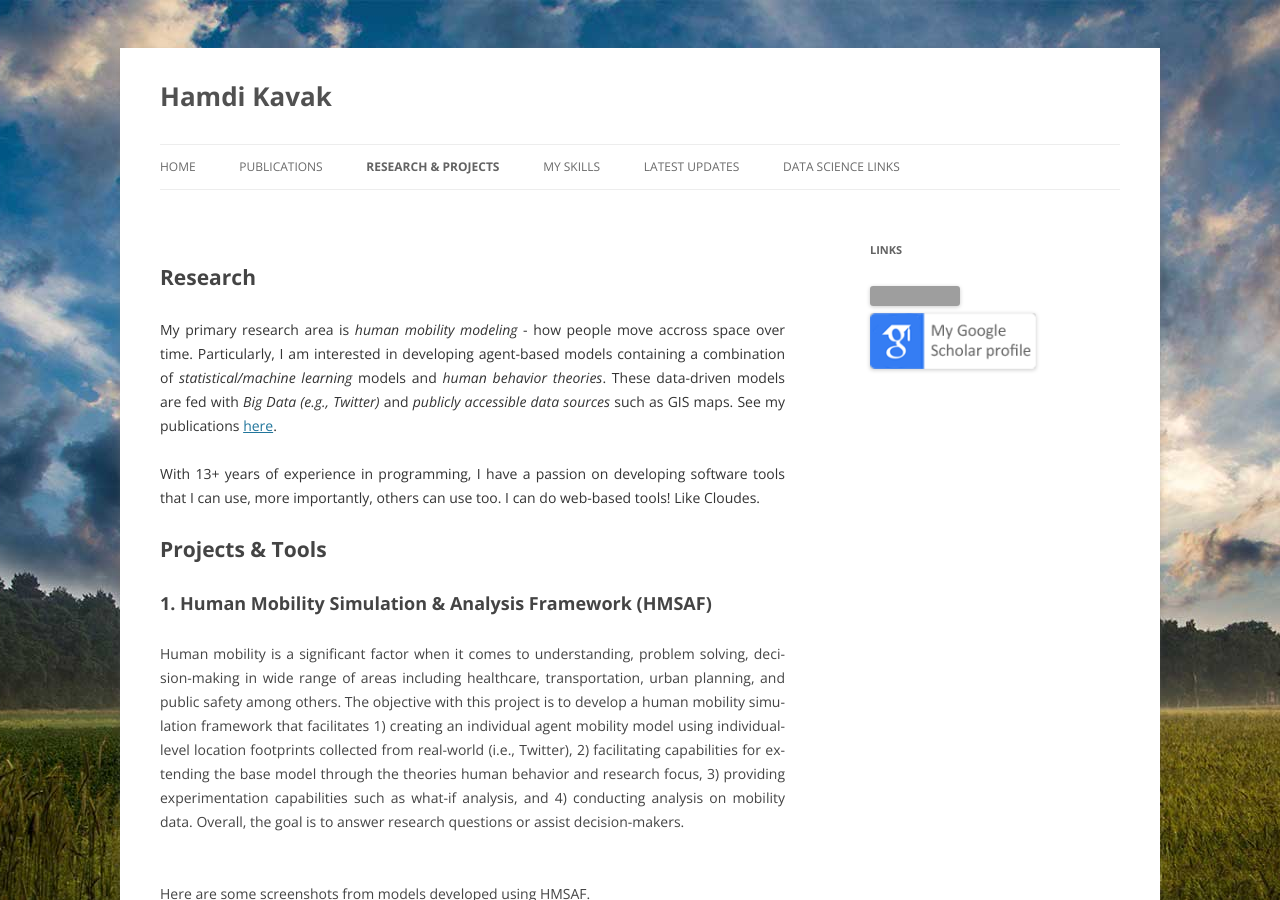
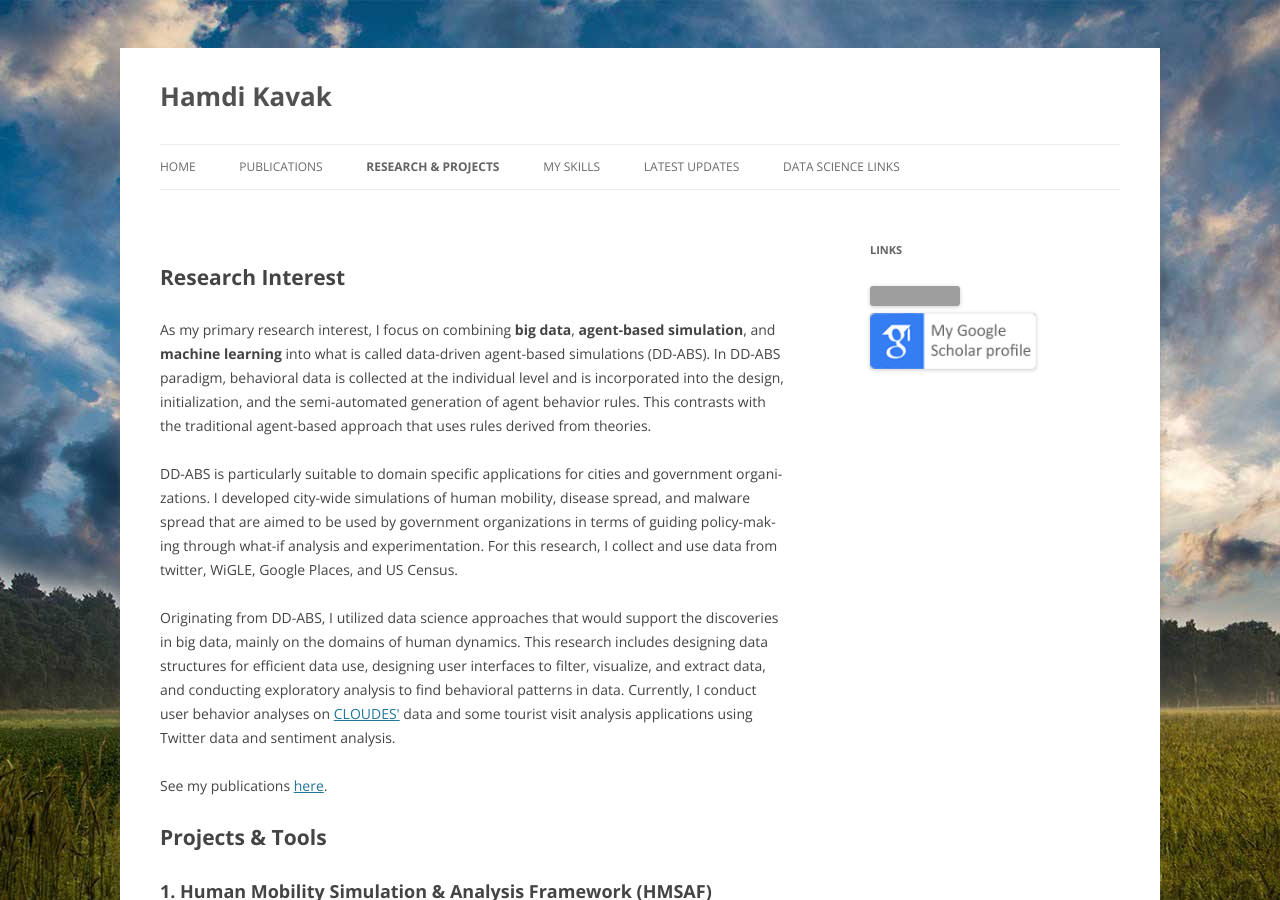
Before and after one commit to hamdikavak/hamdikavak.github.io, a Jekyll site: the page built from research-and-projects/index.html, in a window 1280 px wide and 900 px high. Built offline with Jekyll 4.4.1, drawn with Linux system fonts in a browser that asks for light colours; nearby versions of some CDN libraries; library files that are not in the unit come from our copies; grey boxes are pictures that could not be loaded.

Commit message:
Update index.html

```diff
--- a/research-and-projects/index.html
+++ b/research-and-projects/index.html
@@ -5,16 +5,26 @@ title: Hamdi Kavak's Research & Projects
 description: Hamdi Kavak is a PhD candidate working on Modeling and Simulation of human mobility.
 current_page_research: current_page_item
 ---
-<h1>Research</h1>
-<p style="text-align: justify;"><span style="color: #333333;">My primary research area is <em>human mobility modeling</em> - how people move accross space over time.
-Particularly, I am interested in developing agent-based models containing a combination of <em>statistical/machine learning</em> models and <em>human behavior theories</em>.
-These data-driven models are fed with <em>Big Data (e.g., Twitter)</em> and <em>publicly accessible data sources</em> such as GIS maps.
+<h1>Research Interest</h1>
+<p>
+As my primary research interest, I focus on combining <b>big data</b>, <b>agent-based simulation</b>, and <b>machine learning</b> into what is called data-driven agent-based simulations (DD-ABS).
+In DD-ABS paradigm, behavioral data is collected at the individual level and is incorporated into the design, initialization, and the semi-automated generation of agent behavior rules.
+This contrasts with the traditional agent-based approach that uses rules derived from theories.
+</p>
+<p>
+  DD-ABS is particularly suitable to domain specific applications for cities and government organizations.
+  I developed city-wide simulations of human mobility, disease spread, and malware spread that are aimed to be used by government organizations in terms of guiding policy-making through what-if analysis and experimentation.
+  For this research, I collect and use data from twitter, WiGLE, Google Places, and US Census.
+</p>
+<p>
+  Originating from DD-ABS, I utilized data science approaches that would support the discoveries in big data, mainly on the domains of human dynamics.
+  This research includes designing data structures for efficient data use, designing user interfaces to filter, visualize, and extract data, and conducting exploratory analysis to find behavioral patterns in data.
+  Currently, I conduct user behavior analyses on <a href="http://cloudes.me">CLOUDES'</a> data and some tourist visit analysis applications using Twitter data and sentiment analysis.
+</p>
+
+
 See my publications <a title="Publications" href="{{ site.baseurl }}/publications/">here</a>.<br />
-</span></p>
-<p style="text-align: justify;"><span style="color: #333333;">With 13+ years of experience in programming, I have a passion on developing software tools that I can use, more importantly, others can use too.
-  I can do web-based tools! Like Cloudes.
-  <br />
-</span></p>
+
 
 <h1>Projects &amp; Tools</h1>
 <h2>1. Human Mobility Simulation &amp; Analysis Framework (HMSAF)</h2>
```
